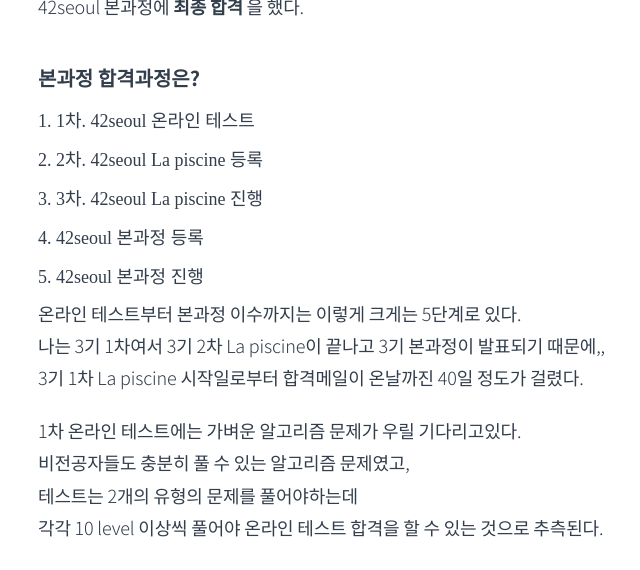
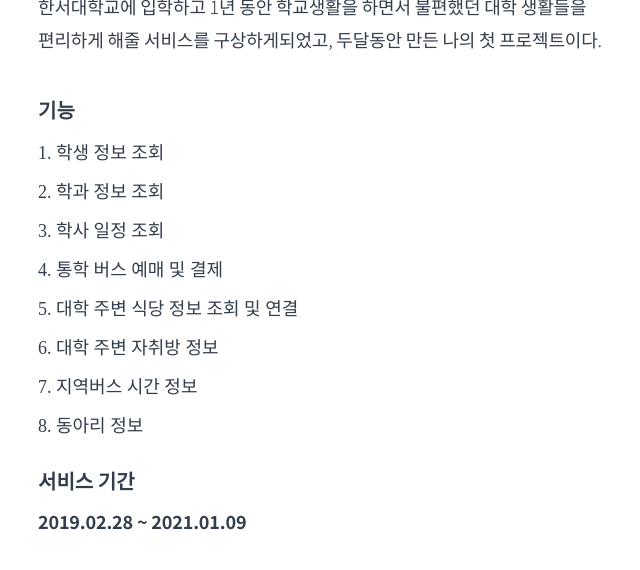
Before and after one commit to yoncho/yoncho.github.io, a Jekyll site: the page built from REPORT/2_2021.01.09.md, in a window 1280 px wide and 1400 px high, scrolled down 780 px. Shown: the top 570 px of the window, without its empty margins (227-867 px from the left). Built offline with Jekyll 4.4.1, drawn with Linux system fonts in a browser that asks for light colours; some web fonts are replaced; some of the changed text lies outside the part shown.

Commit message:
2021.01.21

```diff
--- a/REPORT/2_2021.01.09.md
+++ b/REPORT/2_2021.01.09.md
@@ -1,7 +1,7 @@
 ---
 layout: post
-title: HiHu 서비스
-subtitle: HiHu. 안녕 ! 한서대 🤗
+title: HiHu | 안녕 ! 한서대 🤗
+subtitle: 2019.02.28 ~ 2021.01.09
 type: "app/web service"
 createDate: 2021-01-09
 report: true
@@ -12,52 +12,42 @@
 order: 2
 ---
 
-![42-SEOUL](https://user-images.githubusercontent.com/44021629/104856396-d4126680-5955-11eb-91b4-e8ba6090ae54.jpg)
+![hihu_logo](https://user-images.githubusercontent.com/44021629/105250582-58b2ee00-5bbd-11eb-9887-1ba54d32bc65.jpg)
 
-## 42SEOUL 합격
+## HiHu | 안녕 한서대
 
-42seoul La piscine (1달 집중교육기간) 과정을 마친지 한달이 지나갔다.
-그리고 12월 18일 오전 9시 42분,, 합격 통보 이메일이 도착했다.
-42seoul 본과정에 **최종 합격** 을 했다.
+한서대학교 대학 생활 도움 서비스, **HiHu**
+HiHu는 Hi ! Hanseo University의 약자로
+한서대학교에 입학하고 1년 동안 학교생활을 하면서 불편했던 대학 생활들을
+편리하게 해줄 서비스를 구상하게되었고, 두달동안 만든 나의 첫 프로젝트이다.
 
-### 본과정 합격과정은?
+### 기능
 
-1. 1차. 42seoul 온라인 테스트
-2. 2차. 42seoul La piscine 등록
-3. 3차. 42seoul La piscine 진행
-4. 42seoul 본과정 등록
-5. 42seoul 본과정 진행
+1. 학생 정보 조회
+2. 학과 정보 조회
+3. 학사 일정 조회
+4. 통학 버스 예매 및 결제
+5. 대학 주변 식당 정보 조회 및 연결
+6. 대학 주변 자취방 정보
+7. 지역버스 시간 정보
+8. 동아리 정보
 
-온라인 테스트부터 본과정 이수까지는 이렇게 크게는 5단계로 있다.
-나는 3기 1차여서 3기 2차 La piscine이 끝나고 3기 본과정이 발표되기 때문에,,
-3기 1차 La piscine 시작일로부터 합격메일이 온날까진 40일 정도가 걸렸다.
+### 서비스 기간
+**2019.02.28 ~ 2021.01.09**
 
-1차 온라인 테스트에는 가벼운 알고리즘 문제가 우릴 기다리고있다.
-비전공자들도 충분히 풀 수 있는 알고리즘 문제였고,
-테스트는 2개의 유형의 문제를 풀어야하는데
-각각 10 level 이상씩 풀어야 온라인 테스트 합격을 할 수 있는 것으로 추측된다.
+### 총 사용자
+서비스 기간동안 누적 13,153명이 이용해줬다.
+![hihu_analytics](https://user-images.githubusercontent.com/44021629/105247981-fce66600-5bb8-11eb-9cf1-c7a79177dd41.PNG)
 
-1차 온라인 테스트가 통과되면 La piscine을 진행할 기간을 선택한다.
-*한 기수에는 1차, 2차 두 그룹으로 나눠서 La piscine이 진행된다.
-그럼 자신이 하고싶은 기간에 한달 집중과정이 진행된다.
+*데이터는 Google Analytics로 수집했다 :D
 
-한달 집중과정은 개발환경은 mac os이며 shell과 c언어로 문제를 해결해가는 과정으로, 매주 금요일에는 exam(시험)을 봐야하고, 매주 토,일은 선택적인 Rush(랜덤 팀 매칭 그룹 과제)를 진행할 수 있다.
-맨 마지막주 금요일에는 La piscine의 마지막날이자 final exam(최종 평가 시험)이 있다.
-대략 본과정 온 사람들을 조사를 해보면,, 평균적으로 La piscine때 level은 6 이상이고, (가끔 level 5이신분도 계신다) final exam이 50~60점 이상이였다.
-어디까지나 개인적인 의견이다.
-
-본과정을 현재 진행중에 있지만, La piscine과 본과정을 경험하면서 느낀건..
-école42 프랑스가 운영중인 42프로그램이 정말 좋은 프로그램인건 확실하다.
-동료학습과 정말 잘 짜여진 소프트웨어적 서브젝트들이 우리의 역량을 높여주며
-특히, 동료학습으로 만나게되는 42seoul 과정을 같이 하고있는 분들과의 대화는
-정말 유익한 경험이자 삶에서 좋은 조언이된다.
-쉽게 경험할 수 없는 경험이다 !!
-많은 분들이 42seoul에서 개발자의 길을 걷길,,😀
+### 운영 후기
+대학생 1학년 겨울방학 두달을 반납하고, 방구석에 박혀서 만든 서비스가 벌써 런칭 한지 2년이 지나 4학년이 되는 해에 정식 서비스 종료를 했다,,😭(눈물 왈칵) 감격스럽다.
+학교를 돌아다니다가 HiHu를 사용하는 사람을 보면 속으로 "저거 내가 만든건데,, ㅎ"
+이런 생각을 하며 뿌듯함을 느꼈고, 에타에 만들어줘서 고맙다. 편리하다 라는 글이 올라오면 또 어깨가 들썩거렸는데. 이젠 추억으로 기억해야한다ㅜ
+마지막 종료 인사글때 많은 학생분들이 남겨준 "이렇게 좋은 서비스를 만들어줘서 감사합니다"라는 글을 보며 창업과 개발자가 목표인 내가 갖고있는  "소프트웨어로 세상을 더 편하게 만들자" 마인드를 열심히 실천하고 있다는 걸 확인했다.
+첫 프로젝트가 성공적으로 종료되어서 너무 행복하며,
+다시 한번 사용해준 모든 분들에게 감사드린다.
 
 
-<hr>
-
-**오늘도 홧팅 !!**
-
-
-<code>#42seoul #3rd_cadet #lee</code>
+![hihu_logo_under](https://user-images.githubusercontent.com/44021629/105250659-7a13da00-5bbd-11eb-992e-9b677b3a3f48.jpg)
--- a/REPORT/index.html
+++ b/REPORT/index.html
@@ -1,7 +1,7 @@
 ---
 layout: default
 title: "My Report 📝"
-description: 가끔 적는 삶 이야기.
+description: yoncho 회고록..
 main: true
 project-header: true
 ---
```
